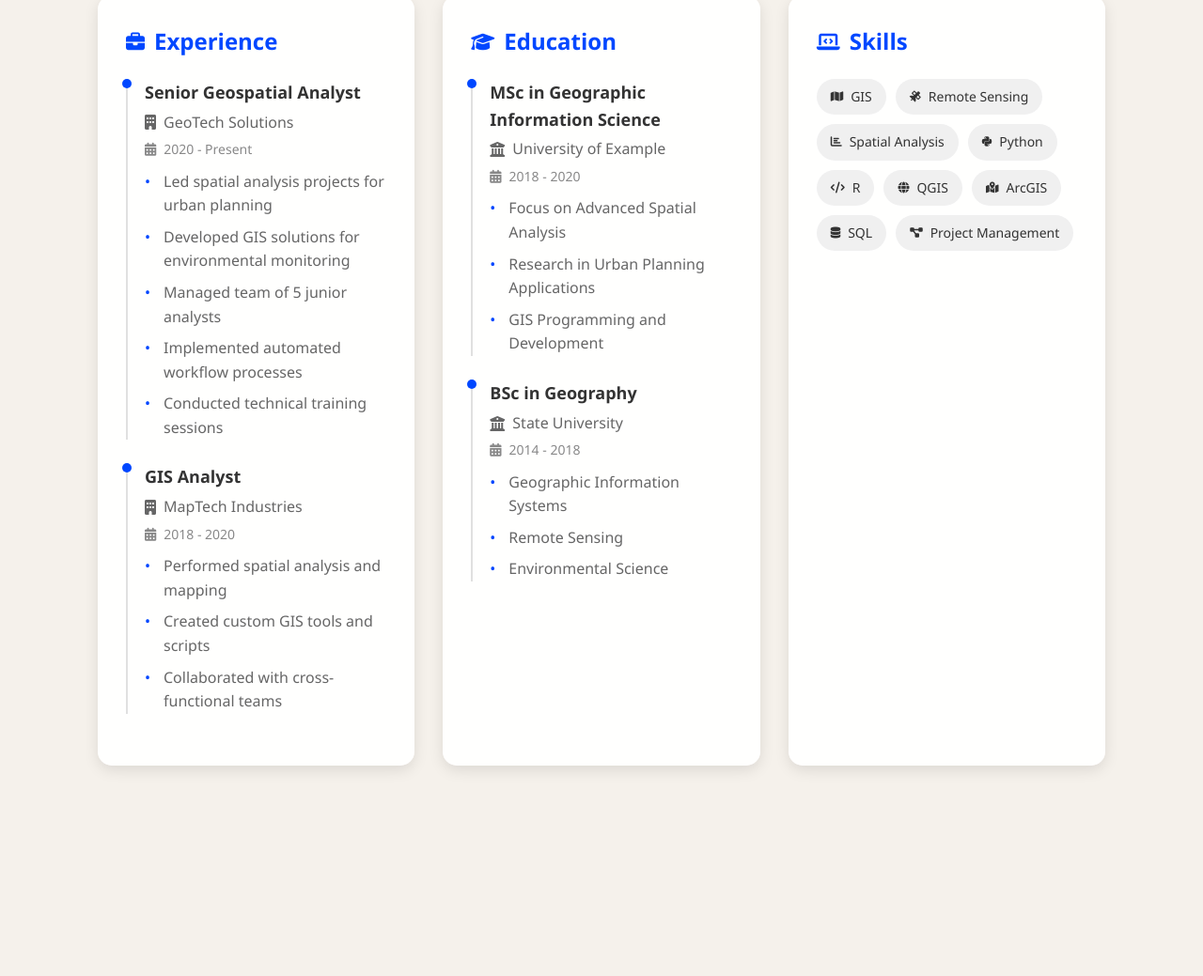
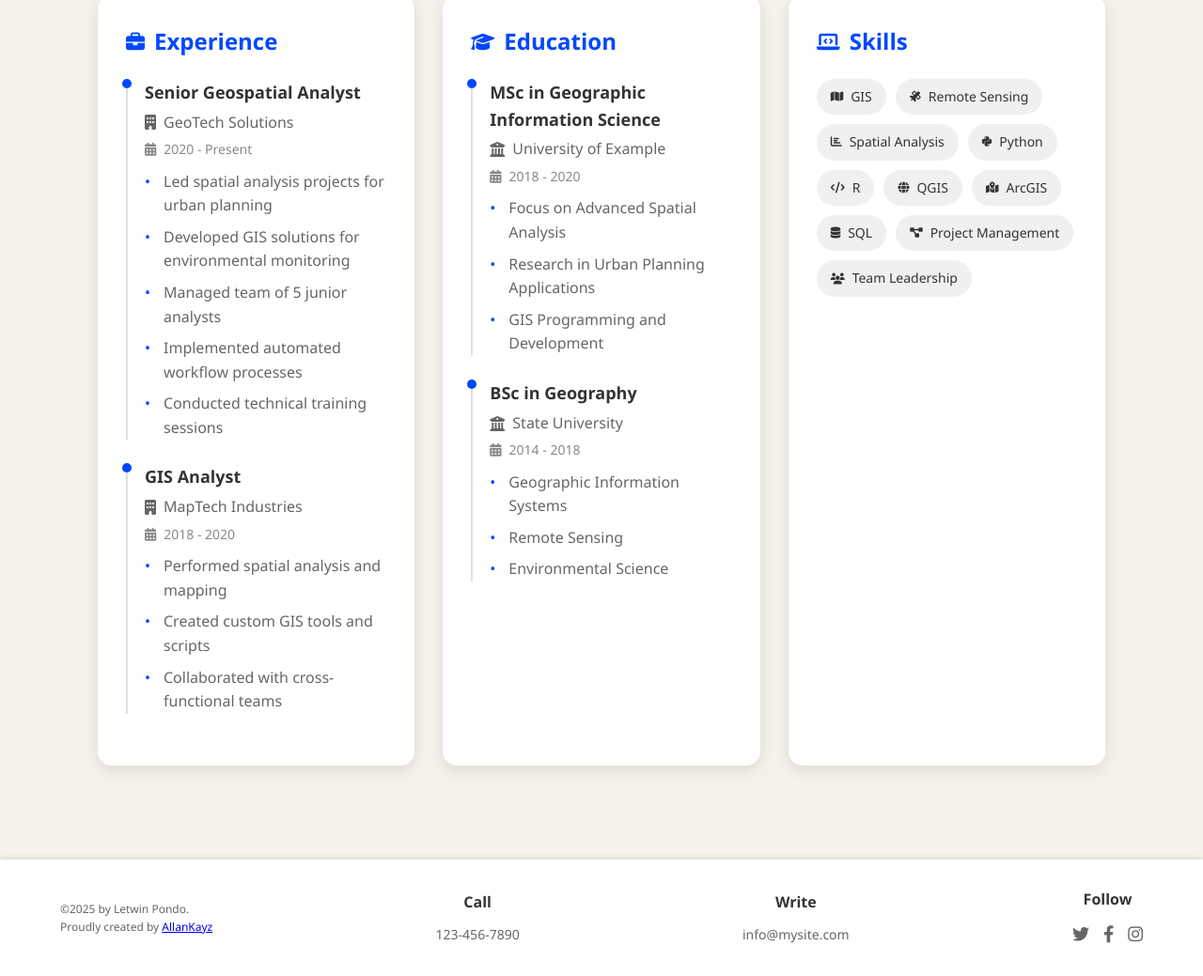
Before and after one commit to AllanKayz/profiletemplate, a plain HTML site: page resume.html in a window 1280 px wide. Shown: the part 376-1415 px from the top of the page at 94% size. Before the commit the page ends 1291 px from the top, so only its background shows below. Drawn offline with Linux system fonts and the light colour scheme.

Commit message:
Update resume.html

```diff
--- a/resume.html
+++ b/resume.html
@@ -600,4 +600,55 @@
                         <span class="skill-tag"><i class="fas fa-map-marked-alt"></i> ArcGIS</span>
                         <span class="skill-tag"><i class="fas fa-database"></i> SQL</span>
                         <span class="skill-tag"><i class="fas fa-project-diagram"></i> Project Management</span>
-                        <span class="
+                        <span class="skill-tag"><i class="fas fa-users"></i> Team Leadership</span>
+                    </div>
+                </div>
+            </div>
+        </section>
+    </main>
+
+    <footer>
+        <div class="footer-content">
+            <div class="copyright">
+                ©2025 by Letwin Pondo.<br>
+                Proudly created by <a href="https://github.com/AllanKayz" target="_blank" rel="noopener noreferrer">AllanKayz</a>
+            </div>
+
+            <div class="footer-column">
+                <h3>Call</h3>
+                <p>123-456-7890</p>
+            </div>
+
+            <div class="footer-column">
+                <h3>Write</h3>
+                <p>info@mysite.com</p>
+            </div>
+
+            <div class="footer-column">
+                <h3>Follow</h3>
+                <div class="footer-social">
+                    <a href="#" aria-label="Twitter"><i class="fab fa-twitter"></i></a>
+                    <a href="#" aria-label="Facebook"><i class="fab fa-facebook-f"></i></a>
+                    <a href="#" aria-label="Instagram"><i class="fab fa-instagram"></i></a>
+                </div>
+            </div>
+        </div>
+    </footer>
+
+    <script>
+        // Mobile menu toggle
+        document.querySelector('.menu-toggle').addEventListener('click', function() {
+            document.querySelector('nav ul').classList.toggle('active');
+        });
+
+        // Close mobile menu when clicking outside
+        document.addEventListener('click', function(event) {
+            const nav = document.querySelector('nav');
+            const navList = document.querySelector('nav ul');
+            if (!nav.contains(event.target) && navList.classList.contains('active')) {
+                navList.classList.remove('active');
+            }
+        });
+    </script>
+</body>
+</html>
```
